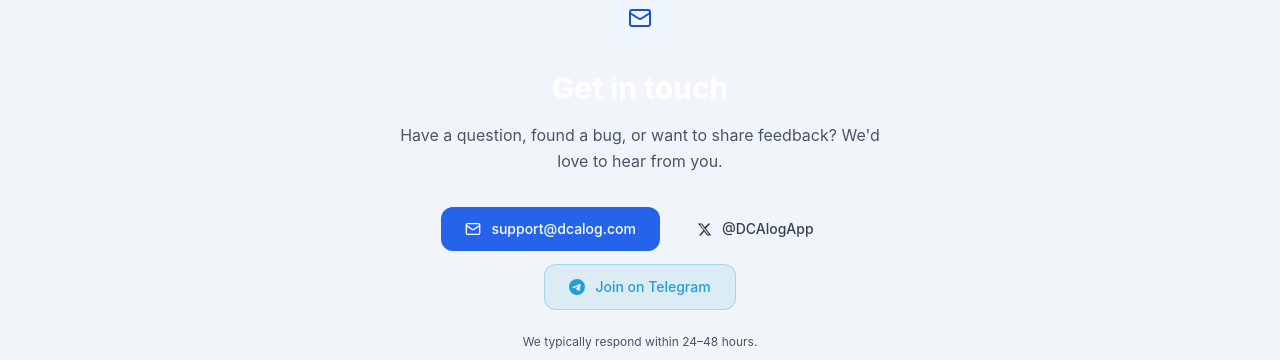
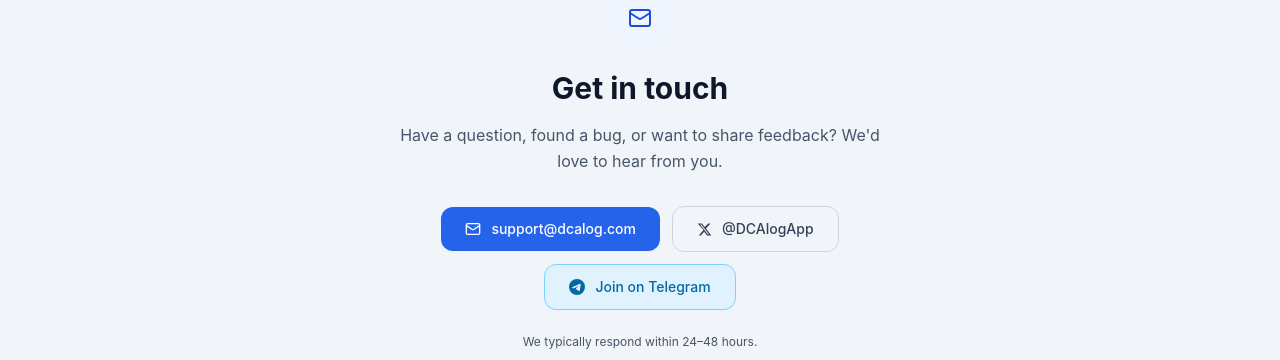
Before and after one commit to hosseinhajimali/dca-log, a Next.js app in the folder client/: page /contact in a window 1280 px wide. Shown: the part 216-576 px from the top of the page. Built offline with nearby package versions, Linux system fonts and the light colour scheme; no server answers.

Commit message:
polishing

```diff
--- a/client/src/app/contact/page.tsx
+++ b/client/src/app/contact/page.tsx
@@ -34,7 +34,7 @@
             <Mail size={24} className="text-brand-400" />
           </div>
 
-          <h1 className="text-3xl font-bold text-white mb-4">Get in touch</h1>
+          <h1 className="text-3xl font-bold text-gray-50 mb-4">Get in touch</h1>
           <p className="text-gray-400 mb-8 leading-relaxed">
             Have a question, found a bug, or want to share feedback? We'd love to hear from you.
           </p>
--- a/client/src/index.css
+++ b/client/src/index.css
@@ -98,6 +98,13 @@
 html.light .border-green-500\/20  { border-color: #86efac !important; } /* green-300 */
 html.light .border-yellow-500\/20 { border-color: #fde047 !important; } /* yellow-300 */
 
+/* Contact page buttons */
+html.light .bg-\[\#229ED9\]\/10  { background-color: #e0f2fe !important; } /* sky-100 */
+html.light .text-\[\#229ED9\]    { color: #0369a1 !important; }            /* sky-700, 8:1 on sky-100 */
+html.light .border-\[\#229ED9\]\/30 { border-color: #7dd3fc !important; }  /* sky-300 */
+html.light .bg-white\/5         { background-color: #f1f5f9 !important; }
+html.light .border-white\/10    { border-color: #cbd5e1 !important; }
+
 /* Opacity backgrounds, top bar, modals etc. */
 html.light .bg-gray-900\/80  { background-color: rgba(255,255,255,0.88) !important; }
 html.light .bg-gray-800\/60  { background-color: rgba(241,245,249,0.8) !important; }
```
